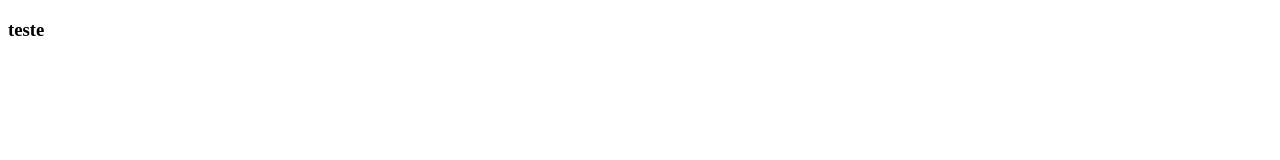
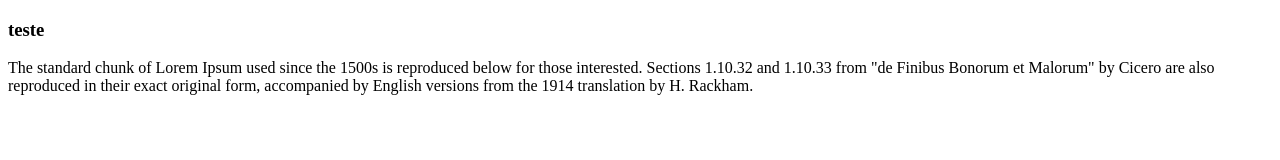
Before and after one commit to cezarags/Cursogit, a plain HTML site: page INDEX.HTML in a window 1280 px wide. Drawn offline with Linux system fonts and the light colour scheme.

Commit message:
Adicionado um paragrafo de texto no corpo do html

```diff
--- a/INDEX.HTML
+++ b/INDEX.HTML
@@ -4,7 +4,7 @@
 
 	<head>
 
-		<title>Título do meu Web Site</title>
+		<title>Título do meu Web Site teste</title>
 		<meta charset="utf-8"/>
 
 
@@ -14,6 +14,9 @@
 
 		<h3>teste</h3>
 
+		<p>
+		The standard chunk of Lorem Ipsum used since the 1500s is reproduced below for those interested. Sections 1.10.32 and 1.10.33 from "de Finibus Bonorum et Malorum" by Cicero are also reproduced in their exact original form, accompanied by English versions from the 1914 translation by H. Rackham.</p>
+
 
 
 
```
